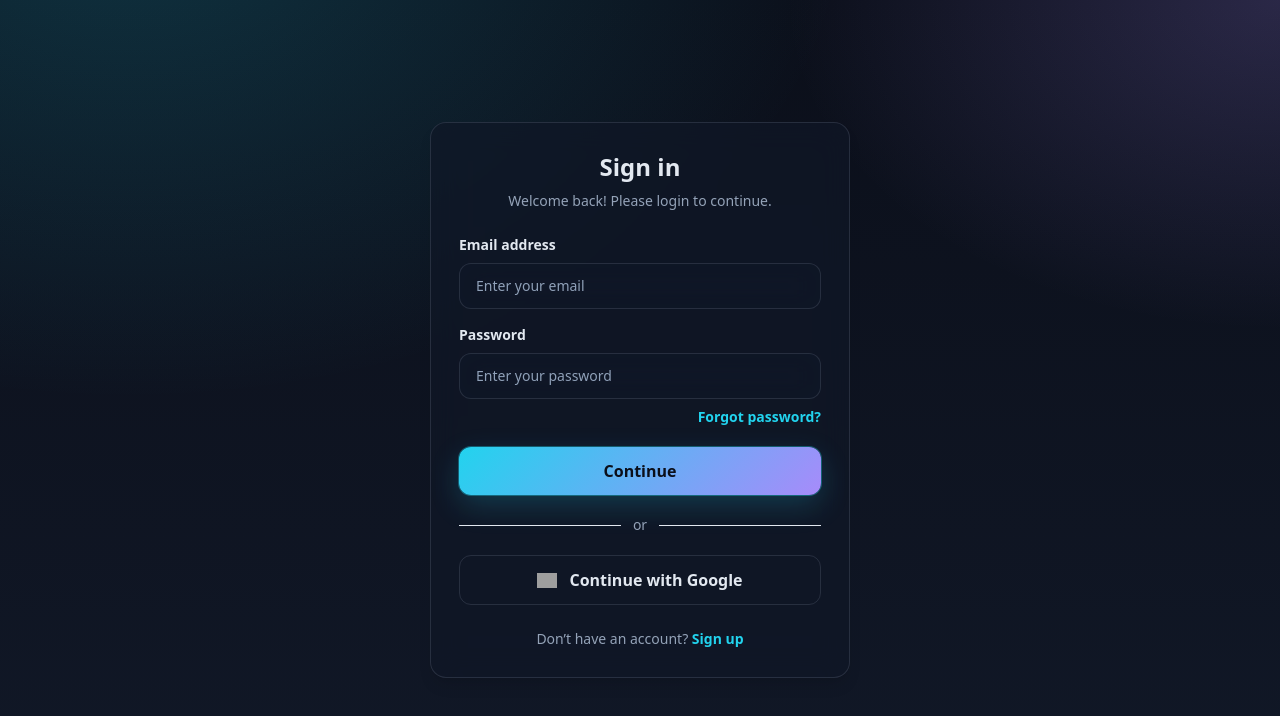
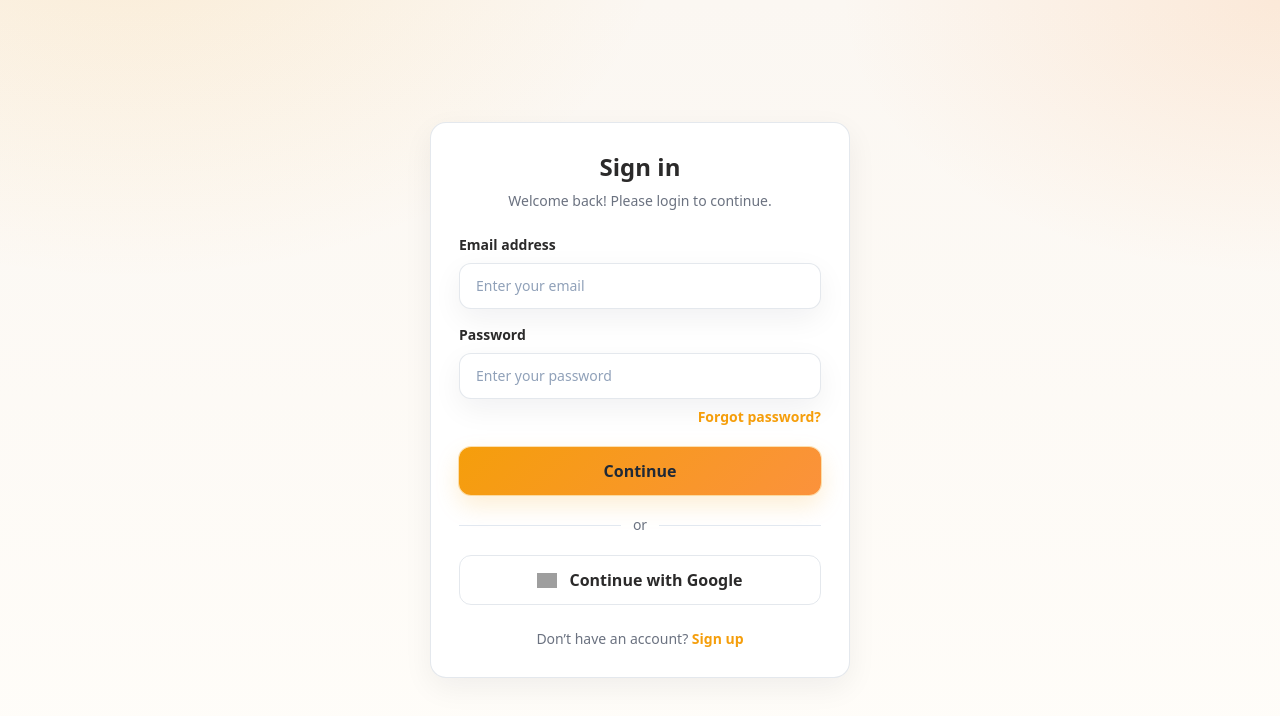
Before and after one commit to mohamedsalihva/jobportalAi, a React (Vite) app in the folder client/: page /login in a window 1280 px wide. Shown: the top 716 px of the page. Built offline with nearby package versions, Linux system fonts and the light colour scheme; no server answers; grey boxes are pictures that could not be loaded.

Commit message:
dribble ui

```diff
--- a/client/src/index.css
+++ b/client/src/index.css
@@ -34,76 +34,76 @@ img, video, svg, canvas {
 
 @custom-variant dark (&:where(.dark, .dark *));
 
-/* ---------- Dribbble-Inspired Glass + Neon Theme ---------- */
+/* Dribbble ui */
 :root {
-  --drb-bg: #0b0f1a;
-  --drb-bg-2: #111827;
-  --drb-surface: rgba(17, 24, 39, 0.7);
-  --drb-surface-2: rgba(15, 23, 42, 0.7);
-  --drb-border: rgba(148, 163, 184, 0.18);
-  --drb-text: #e2e8f0;
-  --drb-muted: #94a3b8;
-  --drb-accent: #22d3ee;
-  --drb-accent-2: #a78bfa;
+  --drb-bg: #fbf7f2;
+  --drb-bg-2: #fffdf9;
+  --drb-surface: #ffffff;
+  --drb-surface-2: #fff7ee;
+  --drb-border: rgba(148, 163, 184, 0.25);
+  --drb-text: #2b2a2a;
+  --drb-muted: #6b7280;
+  --drb-accent: #f59e0b;
+  --drb-accent-2: #fb923c;
 }
 
-.dribbble-ui {
-  background: radial-gradient(1200px 800px at 10% -10%, rgba(34, 211, 238, 0.18), transparent 60%),
-    radial-gradient(900px 600px at 100% 0%, rgba(167, 139, 250, 0.2), transparent 55%),
+:root:not(.dark) .dribbble-ui {
+  background: radial-gradient(900px 600px at 10% -10%, rgba(245, 158, 11, 0.12), transparent 60%),
+    radial-gradient(800px 500px at 100% 0%, rgba(251, 146, 60, 0.14), transparent 55%),
     linear-gradient(180deg, var(--drb-bg), var(--drb-bg-2));
   color: var(--drb-text);
 }
 
-.dribbble-ui .bg-slate-50,
-.dribbble-ui .bg-slate-100,
-.dribbble-ui .bg-slate-950 {
+:root:not(.dark) .dribbble-ui .bg-slate-50,
+:root:not(.dark) .dribbble-ui .bg-slate-100,
+:root:not(.dark) .dribbble-ui .bg-slate-950 {
   background: transparent !important;
 }
 
-.dribbble-ui .bg-white {
+:root:not(.dark) .dribbble-ui .bg-white {
   background: var(--drb-surface) !important;
   border-color: var(--drb-border) !important;
-  backdrop-filter: blur(14px);
+  box-shadow: 0 10px 30px rgba(17, 24, 39, 0.06);
 }
 
-.dribbble-ui .border,
-.dribbble-ui .border-slate-200,
-.dribbble-ui .border-slate-300,
-.dribbble-ui .border-slate-100,
-.dribbble-ui .dark\:border-white\/10 {
+:root:not(.dark) .dribbble-ui .border,
+:root:not(.dark) .dribbble-ui .border-slate-200,
+:root:not(.dark) .dribbble-ui .border-slate-300,
+:root:not(.dark) .dribbble-ui .border-slate-100,
+:root:not(.dark) .dribbble-ui .dark\:border-white\/10 {
   border-color: var(--drb-border) !important;
 }
 
-.dribbble-ui .text-slate-900,
-.dribbble-ui .text-slate-800,
-.dribbble-ui .text-slate-700,
-.dribbble-ui .dark\:text-white {
+:root:not(.dark) .dribbble-ui .text-slate-900,
+:root:not(.dark) .dribbble-ui .text-slate-800,
+:root:not(.dark) .dribbble-ui .text-slate-700,
+:root:not(.dark) .dribbble-ui .dark\:text-white {
   color: var(--drb-text) !important;
 }
 
-.dribbble-ui .text-slate-600,
-.dribbble-ui .text-slate-500,
-.dribbble-ui .text-slate-400,
-.dribbble-ui .dark\:text-slate-300,
-.dribbble-ui .dark\:text-slate-400 {
+:root:not(.dark) .dribbble-ui .text-slate-600,
+:root:not(.dark) .dribbble-ui .text-slate-500,
+:root:not(.dark) .dribbble-ui .text-slate-400,
+:root:not(.dark) .dribbble-ui .dark\:text-slate-300,
+:root:not(.dark) .dribbble-ui .dark\:text-slate-400 {
   color: var(--drb-muted) !important;
 }
 
-.dribbble-ui .bg-amber-500,
-.dribbble-ui .hover\:bg-amber-400:hover {
+:root:not(.dark) .dribbble-ui .bg-amber-500,
+:root:not(.dark) .dribbble-ui .hover\:bg-amber-400:hover {
   background: linear-gradient(135deg, var(--drb-accent), var(--drb-accent-2)) !important;
-  color: #0b0f1a !important;
-  box-shadow: 0 0 0 1px rgba(34, 211, 238, 0.35),
-    0 10px 30px rgba(34, 211, 238, 0.2);
+  color: #1f2937 !important;
+  box-shadow: 0 0 0 1px rgba(245, 158, 11, 0.3),
+    0 10px 25px rgba(245, 158, 11, 0.18);
 }
 
-.dribbble-ui .text-amber-600,
-.dribbble-ui .text-amber-500,
-.dribbble-ui .text-amber-400 {
+:root:not(.dark) .dribbble-ui .text-amber-600,
+:root:not(.dark) .dribbble-ui .text-amber-500,
+:root:not(.dark) .dribbble-ui .text-amber-400 {
   color: var(--drb-accent) !important;
 }
 
-.dribbble-ui .border-amber-500,
-.dribbble-ui .border-amber-500\/20 {
-  border-color: rgba(34, 211, 238, 0.4) !important;
+:root:not(.dark) .dribbble-ui .border-amber-500,
+:root:not(.dark) .dribbble-ui .border-amber-500\/20 {
+  border-color: rgba(245, 158, 11, 0.4) !important;
 }
```
